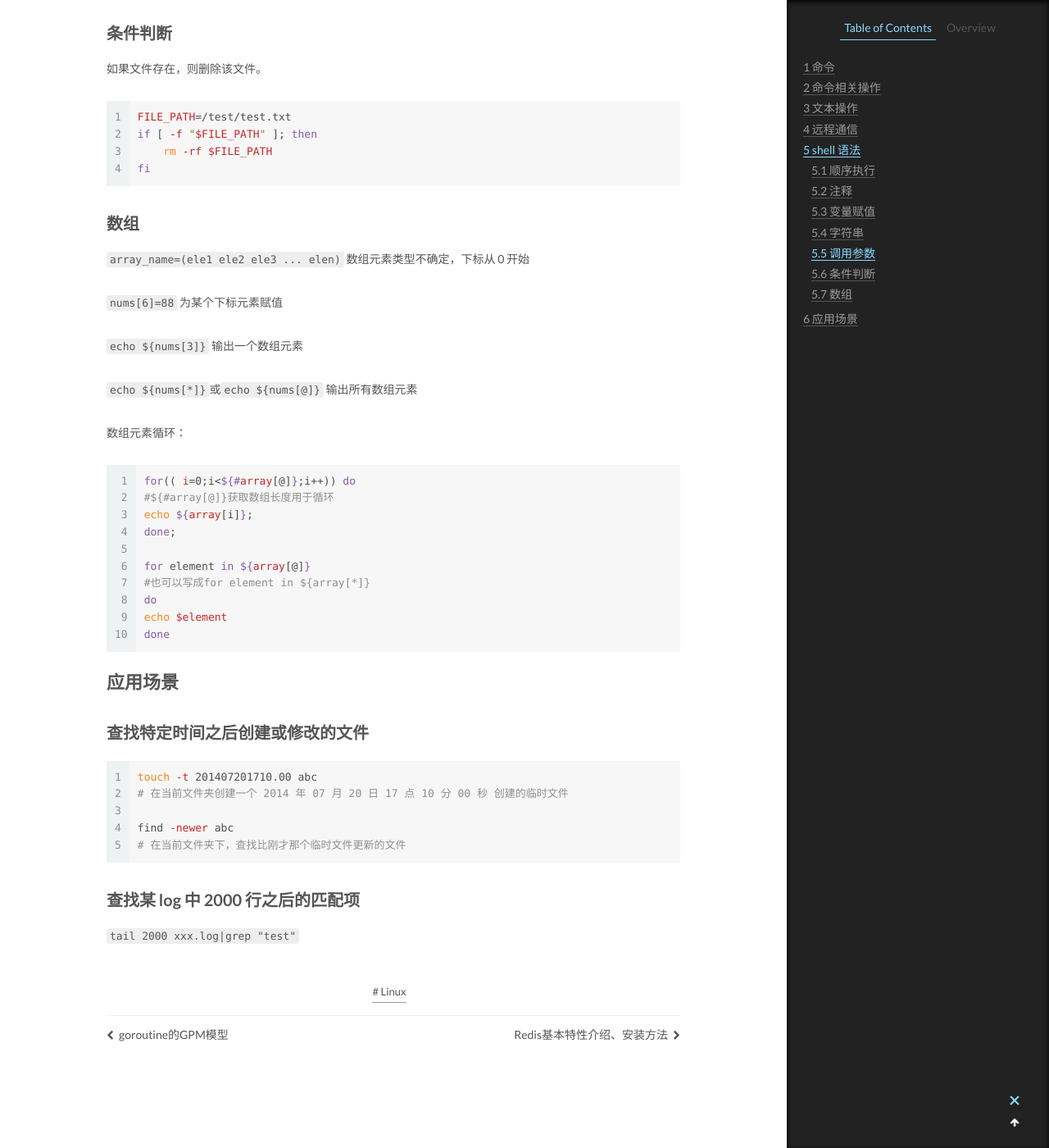
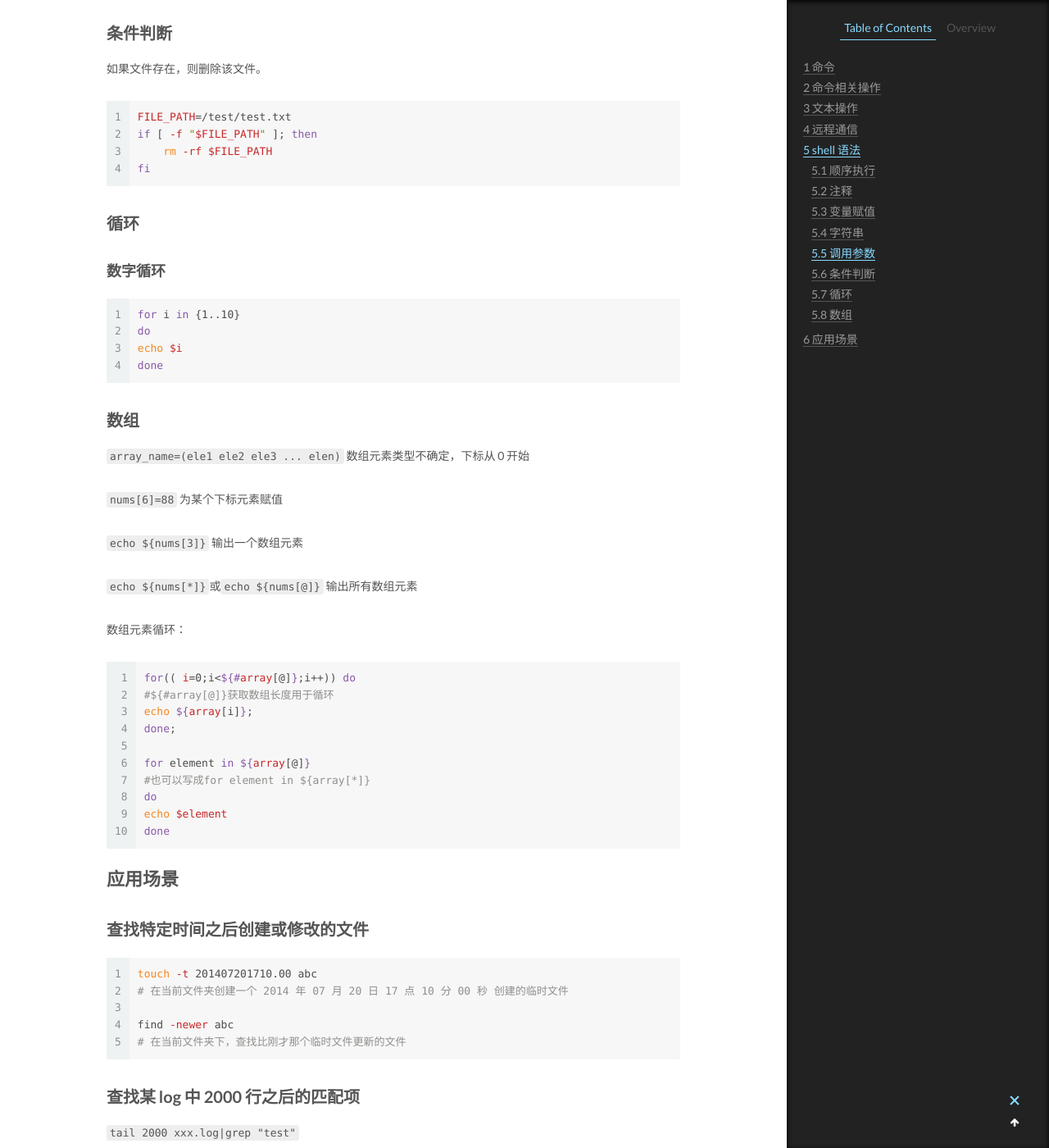
Before and after one commit to CodeHunter2006/CodeHunter2006.github.io, a Jekyll site: the page built from _posts/2018-09-02-Linux_Shell_Command.md, in a window 1280 px wide and 1400 px high, scrolled down 10759 px. Shown: the whole window at 82% size. Built offline with Jekyll 4.4.1, drawn with Linux system fonts in a browser that asks for light colours.

Commit message:
[doc]: add contents.

````diff
--- a/_posts/2018-09-02-Linux_Shell_Command.md
+++ b/_posts/2018-09-02-Linux_Shell_Command.md
@@ -516,6 +516,17 @@ if [ -f "$FILE_PATH" ]; then
 fi
 ```
 
+## 循环
+
+### 数字循环
+
+```shell
+for i in {1..10}
+do
+echo $i
+done
+```
+
 ## 数组
 
 `array_name=(ele1 ele2 ele3 ... elen)`
````
